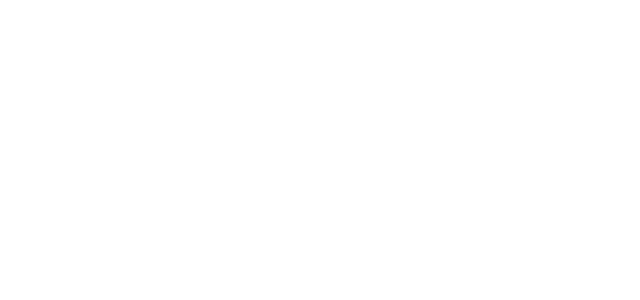
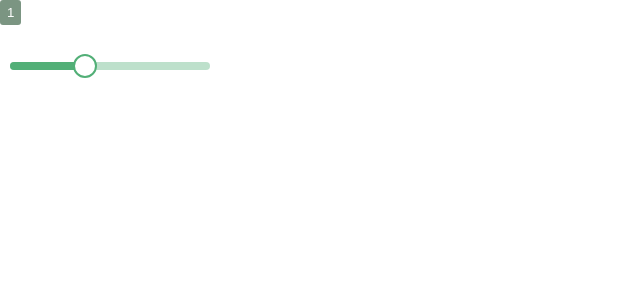
Before and after one commit to bachvanquangmc/quotinator, a Next.js app: page / in a window 1280 px wide. Shown: the top 300 px of the page, without its empty margins (0-640 px from the left). Built offline with nearby package versions, Linux system fonts and the light colour scheme.

Commit message:
initial components

```diff
--- a/comps/PageBtn/index.js
+++ b/comps/PageBtn/index.js
@@ -0,0 +1,22 @@
+import styled from "styled-components";
+
+const MainCont = styled.div``;
+
+const Btn = styled.button`
+  background-color: #7b9582;
+  color: #fff;
+  border: none;
+  border-radius: 3px;
+  padding: 5px 7px 5px 7px;
+
+  cursor: pointer;
+`;
+const PageBtn = ({ page_num = "1", onclick = () => {} }) => {
+  return (
+    <MainCont>
+      <Btn onClick={onclick}>{page_num}</Btn>
+    </MainCont>
+  );
+};
+
+export default PageBtn;
--- a/comps/Slider/index.js
+++ b/comps/Slider/index.js
@@ -0,0 +1,93 @@
+import * as React from 'react';
+import PropTypes from 'prop-types';
+import Slider from '@mui/material/Slider';
+import { styled } from '@mui/material/styles';
+
+import Tooltip from '@mui/material/Tooltip';
+import Box from '@mui/material/Box';
+
+function ValueLabelComponent(props) {
+  const { children, value } = props;
+
+  return (
+    <Tooltip enterTouchDelay={0} placement="top" title={value}>
+      {children}
+    </Tooltip>
+  );
+}
+
+ValueLabelComponent.propTypes = {
+  children: PropTypes.element.isRequired,
+  value: PropTypes.number.isRequired,
+};
+
+
+const marks = [
+  {
+    value: 0,
+  },
+  {
+    value: 20,
+  },
+  {
+    value: 37,
+  },
+  {
+    value: 100,
+  },
+];
+
+const PrettoSlider = styled(Slider)({
+  color: '#52af77',
+  height: 8,
+  '& .MuiSlider-track': {
+    border: 'none',
+  },
+  '& .MuiSlider-thumb': {
+    height: 24,
+    width: 24,
+    backgroundColor: '#fff',
+    border: '2px solid currentColor',
+    '&:focus, &:hover, &.Mui-active, &.Mui-focusVisible': {
+      boxShadow: 'inherit',
+    },
+    '&:before': {
+      display: 'none',
+    },
+  },
+  '& .MuiSlider-valueLabel': {
+    lineHeight: 1.2,
+    fontSize: 12,
+    background: 'unset',
+    padding: 0,
+    width: 32,
+    height: 32,
+    borderRadius: '50% 50% 50% 0',
+    backgroundColor: '#52af77',
+    transformOrigin: 'bottom left',
+    transform: 'translate(50%, -100%) rotate(-45deg) scale(0)',
+    '&:before': { display: 'none' },
+    '&.MuiSlider-valueLabelOpen': {
+      transform: 'translate(50%, -100%) rotate(-45deg) scale(1)',
+    },
+    '& > *': {
+      transform: 'rotate(45deg)',
+    },
+  },
+});
+
+
+export default function CustomizedSlider() {
+  return (
+    <Box sx={{ width: 200 }}>
+      <Box sx={{ m: 3 }} />
+      <PrettoSlider
+        valueLabelDisplay="auto"
+        aria-label="pretto slider"
+        defaultValue={25}
+        min={10}
+        max={50}
+      />
+    </Box>
+  );
+}
--- a/comps/Subheader/index.js
+++ b/comps/Subheader/index.js
@@ -0,0 +1,23 @@
+import react from 'react';
+import styled from 'styled-components';
+
+const Text = styled.p`
+    font-size: ${props=>props.fontSize}px;
+    font-variant: ${props=>props.fontVar};
+`;
+
+const Subheader = ({
+    fontSize="14",
+    fontVar="normal",
+    subheader="Default"
+
+}) => {
+    return <div>
+        <Text
+            fontSize={fontSize}
+            fontVar={fontVar}
+        >{subheader}</Text>
+    </div>
+};
+
+export default Subheader;
--- a/package.json
+++ b/package.json
@@ -8,6 +8,10 @@
     "lint": "next lint"
   },
   "dependencies": {
+    "@emotion/react": "^11.7.1",
+    "@emotion/styled": "^11.6.0",
+    "@mui/material": "^5.4.0",
+    "@mui/styled-engine-sc": "^5.3.0",
     "next": "12.0.10",
     "react": "17.0.2",
     "react-dom": "17.0.2",
--- a/pages/index.js
+++ b/pages/index.js
@@ -1,8 +1,18 @@
+import react from 'react';
+import PageBtn from '../comps/PageBtn';
+import Sliders from '../comps/Slider';
+import Subheader from "../comps/Subheader";
+
 
 export default function Home() {
   return (
     <div>
-
+      <PageBtn />
+      <div
+        style={{margin: 10}}
+      >
+        <Sliders />
+      </div>
     </div>
   )
 }
```
Also changed, not shown: 1 other file (tests, documents, lock files or other folders).
